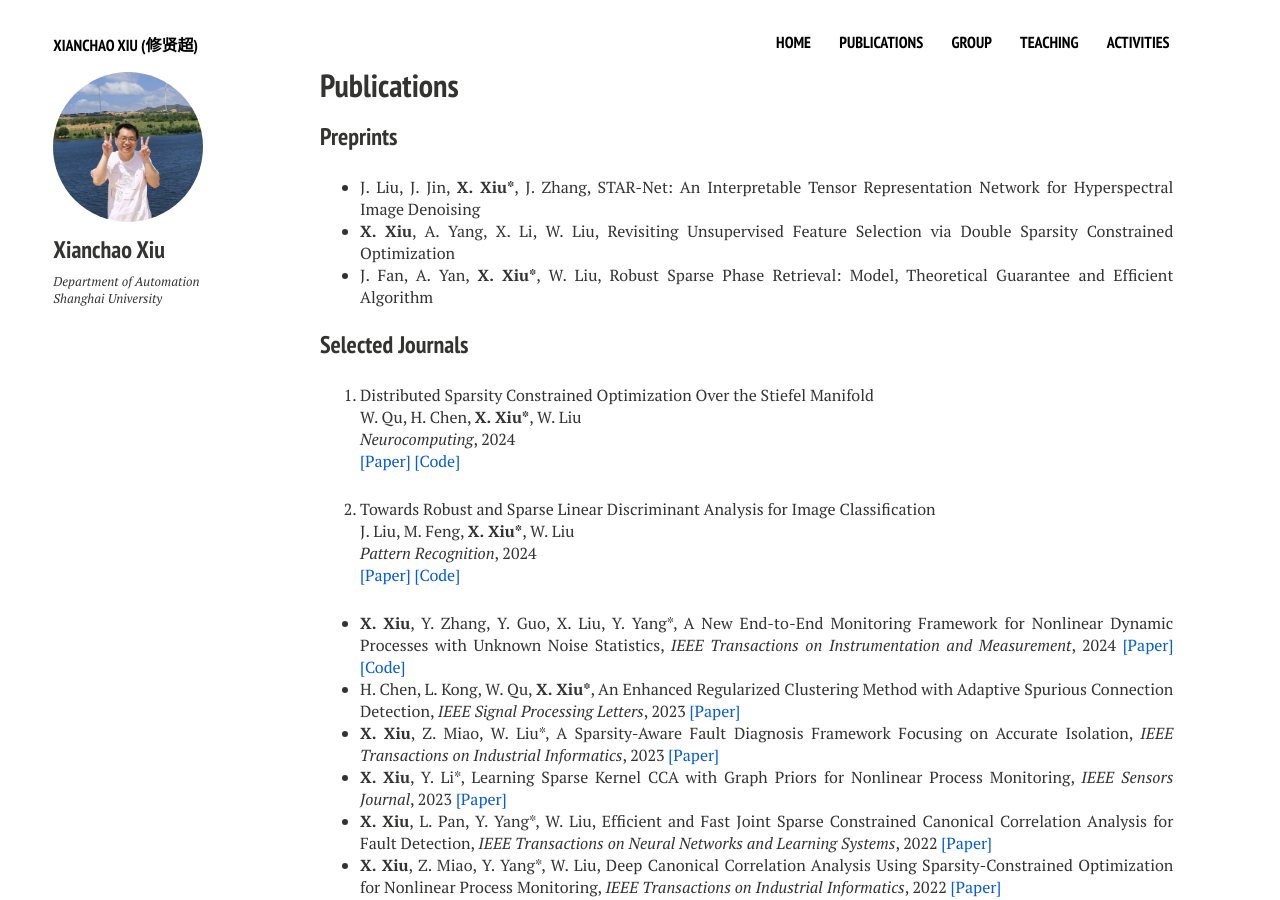
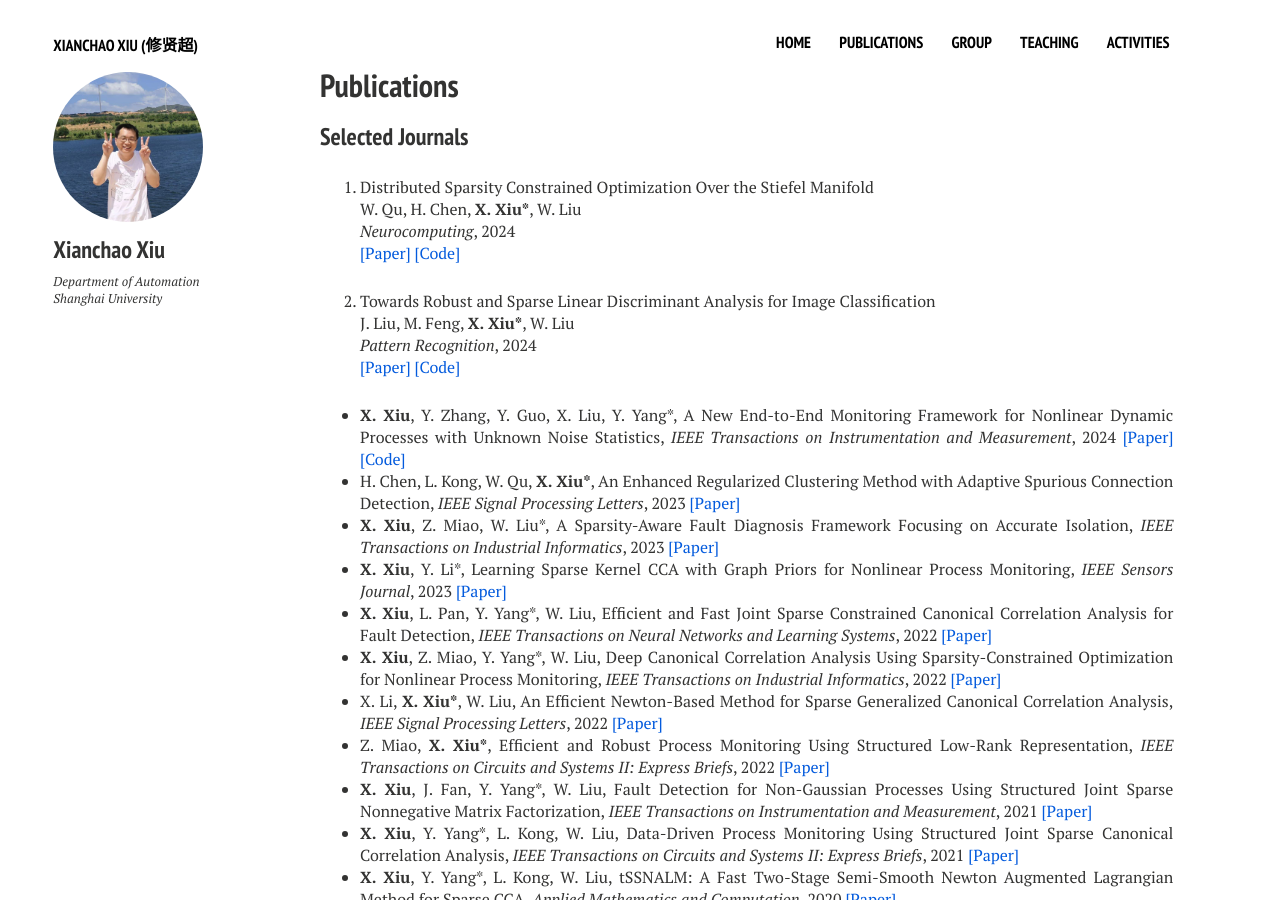
Before and after one commit to xianchaoxiu/xianchaoxiu.github.io, a Jekyll site: the page built from publications/index.md, in a window 1280 px wide and 900 px high. Built offline with Jekyll 4.4.1, drawn with Linux system fonts in a browser that asks for light colours; nearby versions of some CDN libraries.

Commit message:
Update index.md

```diff
--- a/publications/index.md
+++ b/publications/index.md
@@ -8,14 +8,6 @@ comments: false
 share: false
 ---
 
-
-
-
-### Preprints
-
-* J. Liu, J. Jin, <b>X. Xiu*</b>, J. Zhang, STAR-Net: An Interpretable Tensor Representation Network for Hyperspectral Image Denoising <br>
-* <b>X. Xiu</b>, A. Yang, X. Li, W. Liu, Revisiting Unsupervised Feature Selection via Double Sparsity Constrained Optimization <br>
-* J. Fan, A. Yan, <b>X. Xiu*</b>, W. Liu, Robust Sparse Phase Retrieval: Model, Theoretical Guarantee and Efficient Algorithm  <br>
 
 ### Selected Journals
 <ol>
```
